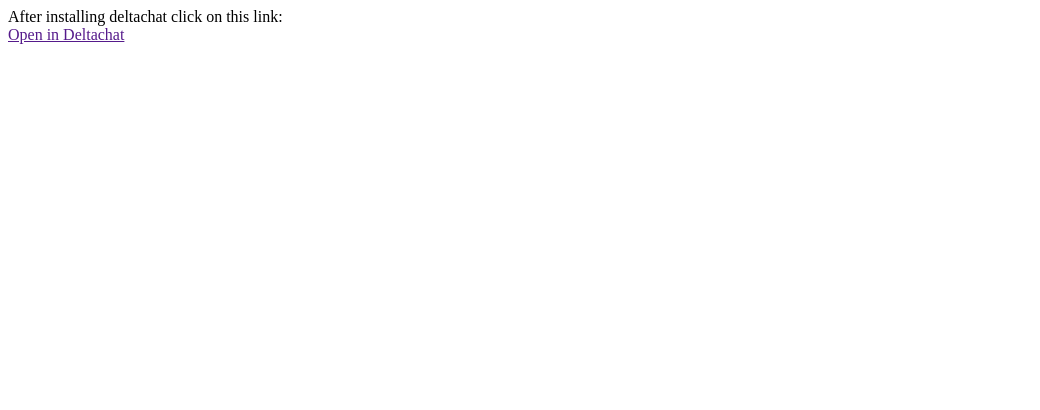
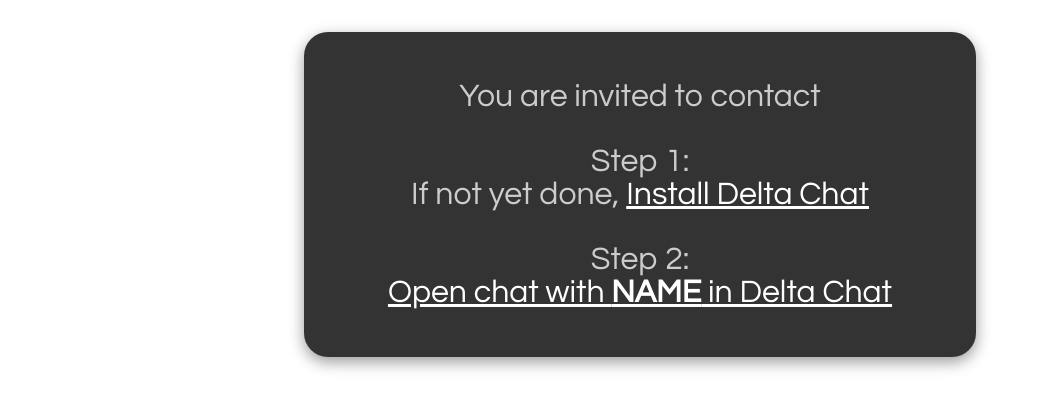
Before and after one commit to deltachat/invite, a plain HTML site: page index.html in a window 1280 px wide. Shown: the whole page, without its empty margins (0-1040 px from the left). Drawn offline with Linux system fonts and the light colour scheme.

Commit message:
basic layout

```diff
--- a/index.html
+++ b/index.html
@@ -5,20 +5,72 @@
     <meta name="viewport" content="width=device-width, initial-scale=1">
     <title>Delta Chat Invitation</title>
     <!-- todo generic meta tags -->
+    <style>
+        body {
+            font-family: Avant Garde,Avantgarde,Century Gothic,CenturyGothic,AppleGothic,sans-serif;
+            font-size: 32px;
+
+        }
+
+        div#box {
+           border-radius: 24px;
+           background-color: #333;
+           padding: 16px;
+           box-shadow: rgba(0, 0, 0, 0.4    ) 0px 5px 15px;
+
+           max-width:640px;
+           margin-left: auto;
+           margin-top: 32px;
+           margin-right: auto;
+        }
+
+        p {
+            text-align: center;
+            color: #ccc;
+        }
+
+        a {
+            color: #fff;
+            text-decoration: underline;
+        }
+    </style>
 </head>
 <body>
-    <div>
-        <span id="name"></span>
+    <div id="box">
+        <p>
+            You are invited to contact<br>
+        </p>
 
-        After installing deltachat click on this link:<br />
-        <a href="#" id="open-in-dc">Open in Deltachat</a>
+        <p>
+            <b id="name">NAME</b>
+        </p>
+
+        <p>
+            Step 1:<br>
+            If not yet done, <a href="https://download.delta.chat">Install Delta Chat</a>
+        </p>
+
+        <p>
+            Step 2:<br>
+            <a id="dc-link" href="">Open chat with <b>NAME</b> in Delta Chat</a>
+        <p>
     </div>
 
     <script>
-        const hash = new URL(document.URL).hash;
-        document.getElementById("open-in-dc").href = hash.substr(1)
-        // todo parse link and displat name
-        document.getElementById("name").innerText = hash
+        // get the whole OPENPGP4FPR:<FPR>#n=<NAME>... url
+        var openpgp4fprStr = new URL(document.URL).hash.substr(1);
+        if (openpgp4fprStr.substr(0, 12).toUpperCase() != "OPENPGP4FPR:") {
+            openpgp4fprStr = "OPENPGP4FPR:" + openpgp4fprStr;
+        }
+
+        // construct dummy URL to extract parameters from it
+        var searchParams = new URL("https://foo.org/bar?" + new URL(openpgp4fprStr).hash.substr(1)).searchParams;
+
+        var link = document.getElementById("dc-link");
+        link.setAttribute("href", openpgp4fprStr);
+
+        // todo parse link and display name
+        document.getElementById("name").innerText = searchParams.get("n");
     </script>
 </body>
 </html>
```
